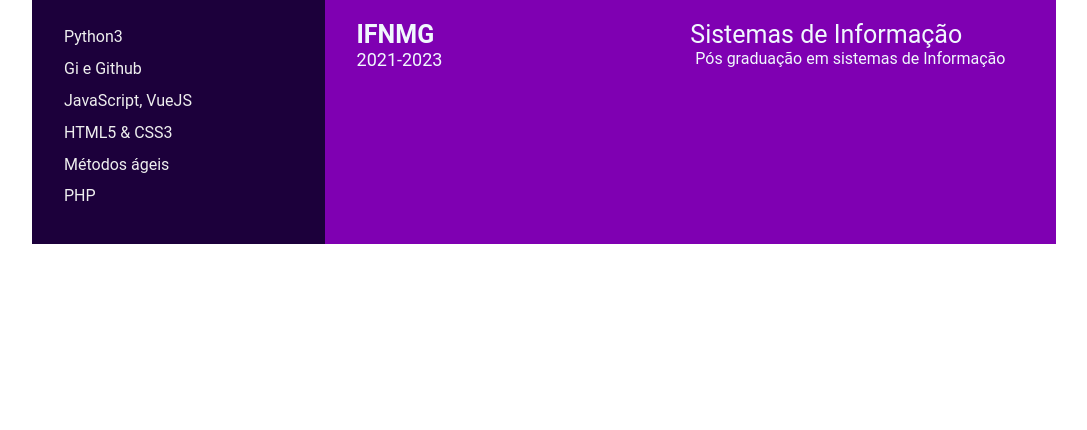
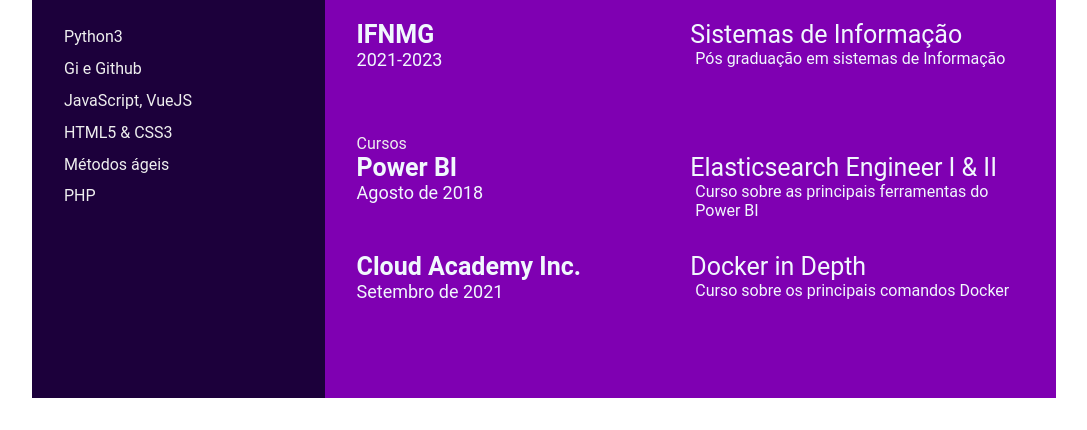
Before and after one commit to NatyMenino/devweekgit.github.io, a plain HTML site: page index.html in a window 1280 px wide. Shown: the part 765-1195 px from the top of the page, without its empty margins (96-1183 px from the left). Before the commit the page ends 1041 px from the top, so only its background shows below. Drawn offline with Linux system fonts and the light colour scheme.

Commit message:
feature:add experience

```diff
--- a/index.html
+++ b/index.html
@@ -94,8 +94,7 @@
                         </div>
                     </div>
                 </section>
-                <!-- fim experiencia -->
-                <!-- formação academica-->
+
                 <section class="education gap">
                     <div class="right-title">Formação Academica</div>
                     <div class="education-contents">
@@ -123,6 +122,33 @@
                         </div>
                     </div>
                 </section>
+                <section class="awards gap">
+                    <div class="right-title">Cursos</div>
+                    <div class="awards-contents">
+                        <div class="awards-left">
+                            <p class="awards-company-name">Power BI</p>
+                            <p class="awards-time-period">Agosto  de 2018</p>
+                        </div>
+                        <div class="awards-right">
+                            <p class="awards-name">Elasticsearch Engineer I & II</p>
+                            <p class="awards-desc">
+                                Curso sobre as principais ferramentas do Power BI
+                            </p>
+                        </div>
+                    </div>
+                    <div class="awards-contents">
+                        <div class="awards-left">
+                            <p class="awards-company-name">Cloud Academy Inc.</p>
+                            <p class="awards-time-period"> Setembro de 2021 </p>
+                        </div>
+                        <div class="awards-right">
+                            <p class="awards-name">Docker in Depth</p>
+                            <p class="awards-desc">
+                                Curso sobre os principais comandos Docker
+                            </p>
+                        </div>
+                    </div>
+                </section>
             </div>
         </section>
     </main>
--- a/style.css
+++ b/style.css
@@ -136,11 +136,3 @@
     font-size: 16px;
     padding-left: 5px;
 }
-.education-contents,
-.education-contents,
-.awards-contents {
-    display: grid;
-    grid-template-columns: repeat(2, 1fr);
-    padding-bottom: 2rem;
-    color: #F1F8FD;
-}
```
